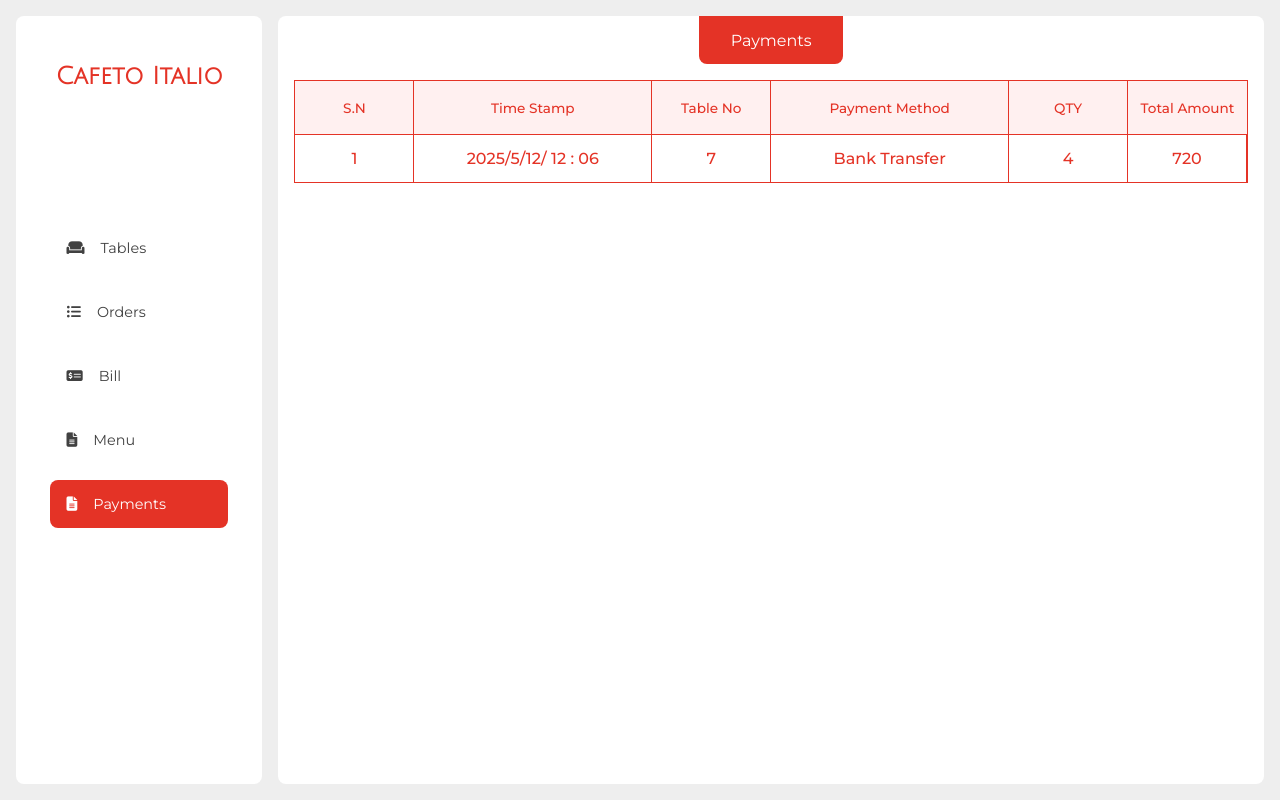
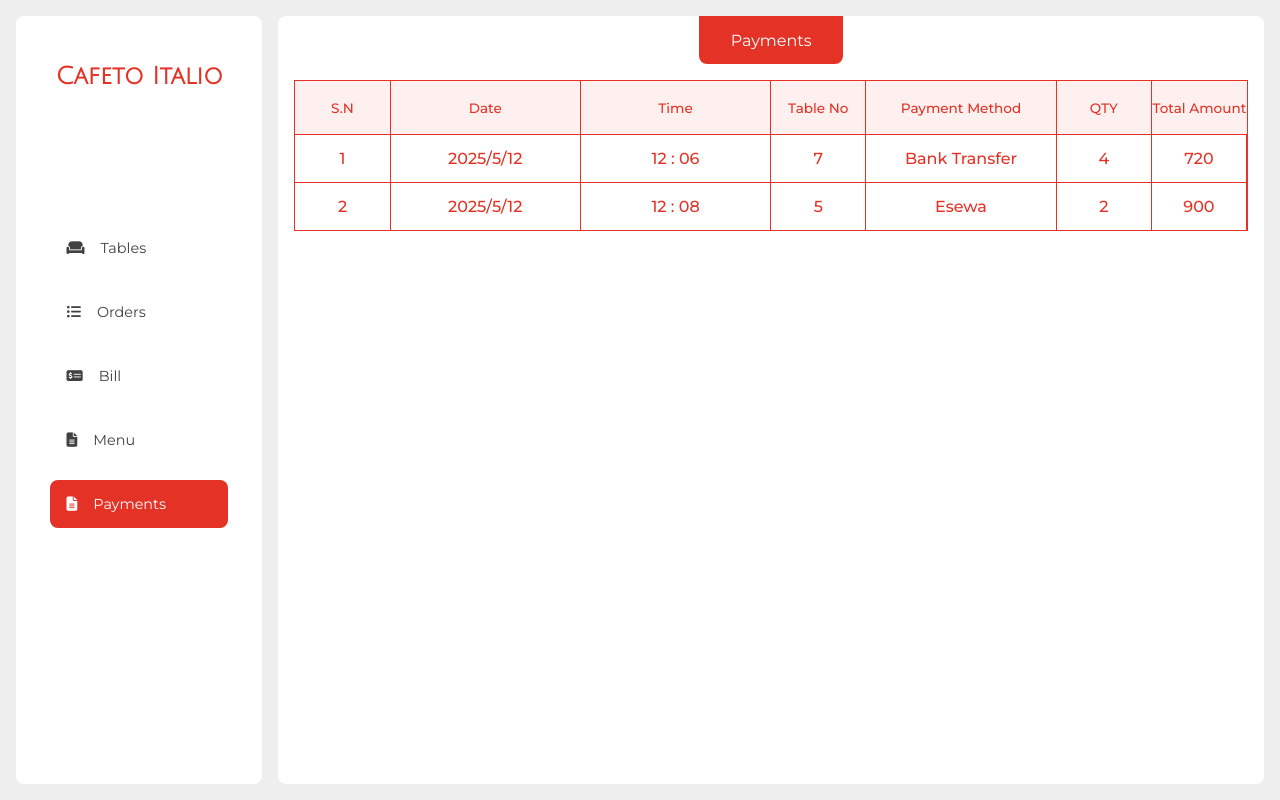
Before and after one commit to netisdark/try, a React (Vite) app in the folder frontDesk/: page /payments in a window 1280 px wide. Built offline with nearby package versions, Linux system fonts and the light colour scheme.

Commit message:
dynamic payment generation

```diff
--- a/frontDesk/src/components/payments/PaymentHead.jsx
+++ b/frontDesk/src/components/payments/PaymentHead.jsx
@@ -5,7 +5,8 @@ export default function PaymentHead(){
     return(
         <div className={styles.paymentHead}>
             <div className={styles.headItem}>S.N</div>
-            <div className={styles.headItem}>Time Stamp</div>
+            <div className={styles.headItem}>Date</div>
+            <div className={styles.headItem}>Time</div>
             <div className={styles.headItem}>Table No</div>
             <div className={styles.headItem}>Payment Method</div>
             <div className={styles.headItem}>QTY</div>
--- a/frontDesk/src/components/payments/PaymentHead.module.css
+++ b/frontDesk/src/components/payments/PaymentHead.module.css
@@ -2,7 +2,7 @@
     font-size: .85em;
     height: 7vh;
     display: grid;
-    grid-template-columns: 1fr 2fr 1fr 2fr 1fr 1fr;
+    grid-template-columns: 1fr 2fr 2fr 1fr 2fr 1fr 1fr;
     background-color: #fff0f0;
     color: var(--colorPrim);
     border: 1px solid var(--colorPrim);
--- a/frontDesk/src/components/payments/PaymentItem.jsx
+++ b/frontDesk/src/components/payments/PaymentItem.jsx
@@ -2,16 +2,41 @@ import styles from './PaymentItem.module.css';
 
 
 export default function PaymentItem() {
+
+    const paymentData = [
+        {
+            paymentDate: '2025/5/12',
+            paymentTime : '12 : 06',
+            tableNum: 7,
+            paymentMethod: 'Bank Transfer',
+            itemQty: 4,
+            totalPrice: '720'
+        },
+        {
+            paymentDate: '2025/5/12',
+            paymentTime : '12 : 08',
+            tableNum: 5,
+            paymentMethod: 'Esewa',
+            itemQty: 2,
+            totalPrice: '900'
+        }
+    ]
+
     return (
         <div className={styles.paymentItemCont}>
-            <div className={styles.paymentBox}>
-                <div className={styles.paymentItem}>1</div>
-                <div className={styles.paymentItem}>2025/5/12/ 12 : 06</div>
-                <div className={styles.paymentItem}>7</div>
-                <div className={styles.paymentItem}>Bank Transfer</div>
-                <div className={styles.paymentItem}>4</div>
-                <div className={styles.paymentItem}>720</div>
-            </div>
+            {
+                paymentData.map((payment, index) => {
+                   return (<div className={styles.paymentBox} key={index}>
+                        <div className={styles.paymentItem}>{index + 1}</div>
+                        <div className={styles.paymentItem}>{payment.paymentDate}</div>
+                        <div className={styles.paymentItem}>{payment.paymentTime}</div>
+                        <div className={styles.paymentItem}>{payment.tableNum}</div>
+                        <div className={styles.paymentItem}>{payment.paymentMethod}</div>
+                        <div className={styles.paymentItem}>{payment.itemQty}</div>
+                        <div className={styles.paymentItem}>{payment.totalPrice}</div>
+                    </div>)
+                })
+            }
         </div>
     )
 }
--- a/frontDesk/src/components/payments/PaymentItem.module.css
+++ b/frontDesk/src/components/payments/PaymentItem.module.css
@@ -7,7 +7,7 @@
 .paymentBox{
     height: 6vh;
     display: grid;
-    grid-template-columns: 1fr 2fr 1fr 2fr 1fr 1fr;
+    grid-template-columns: 1fr 2fr 2fr 1fr 2fr 1fr 1fr;
     border: 1px solid var(--colorPrim);
     border-top: none;
 }
```
